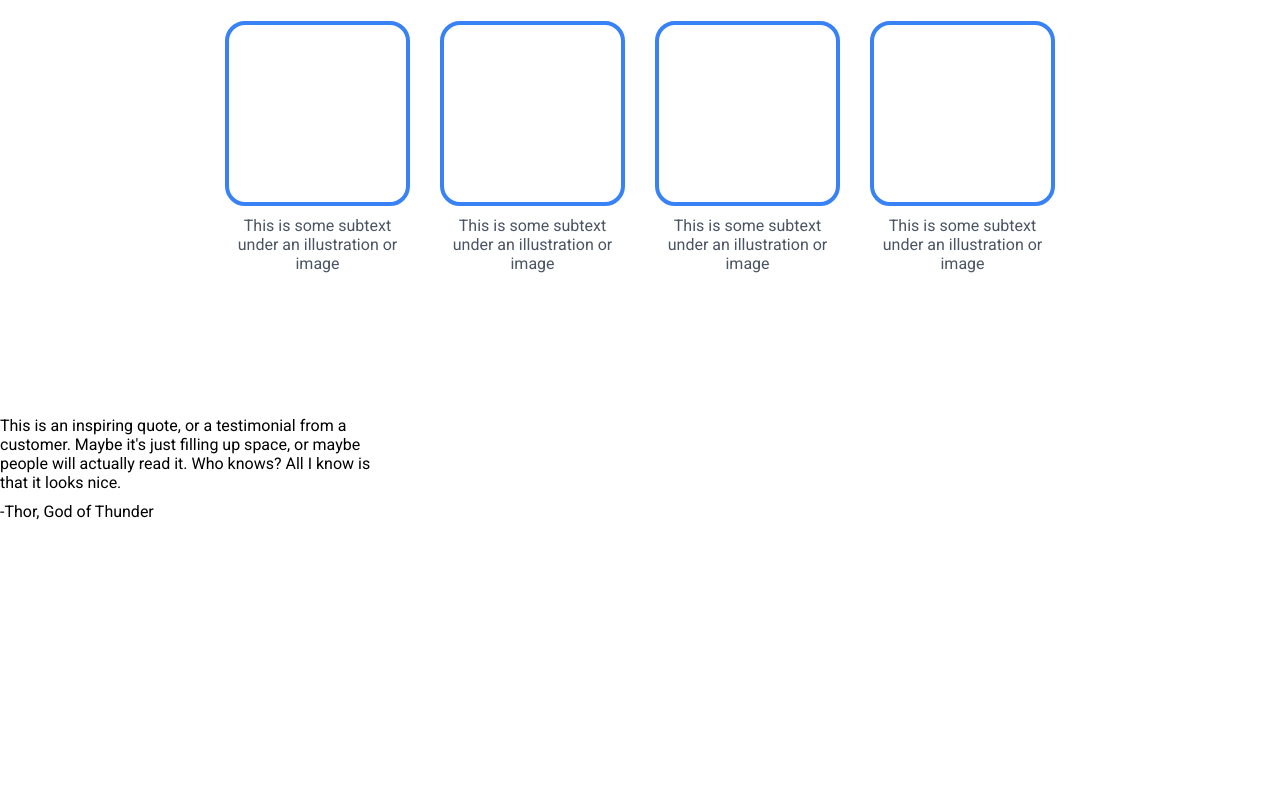
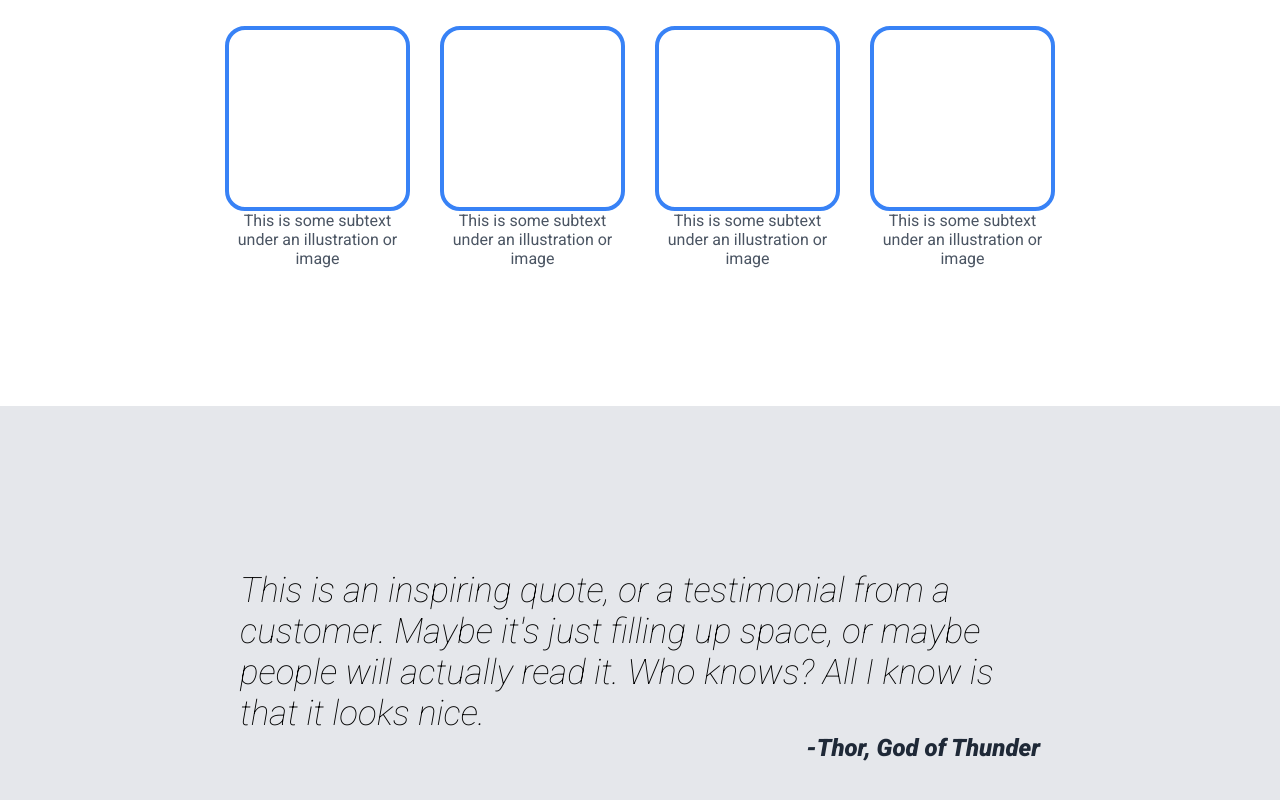
Before and after one commit to swildman1975/top_landing_page, a plain HTML site: page index.html in a window 1280 px wide. Shown: the part 914-1714 px from the top of the page. Before the commit the page ends 1435 px from the top, so only its background shows below. Drawn offline with Linux system fonts and the light colour scheme.

Commit message:
Style quote section

```diff
--- a/style.css
+++ b/style.css
@@ -21,11 +21,6 @@ h1 {
     line-height: 1;
     font-size: 48px;
     color: #f9faf8;
-}
-
-p {
-    max-width: 400px;
-    margin-top: 10px;
 }
 
 /* Hero Section */
@@ -68,6 +63,8 @@ p {
 
 .left_side p {
     color: #CCCFD4;
+    max-width: 400px;
+    margin-top: 15px;
 }
 
 .signup {
@@ -131,3 +128,28 @@ p {
     text-align: center;
     color: #4B5563;
 }
+
+/* Quote Section */
+
+.quote {
+    height: 65vh;
+    display: flex;
+    flex-direction: column;
+    justify-content: center;
+    align-items: center;
+    background-color: #E5E7EB;
+}
+
+.quote p {
+    justify-self: flex-end;
+    font-size: 35px;
+    max-width: 800px;
+    font-weight: 100;
+    font-style: italic;
+}
+
+.quote p.thor {
+    color: #1f2937;
+    font-weight: 900;
+    font-size: 24px;
+}
```
